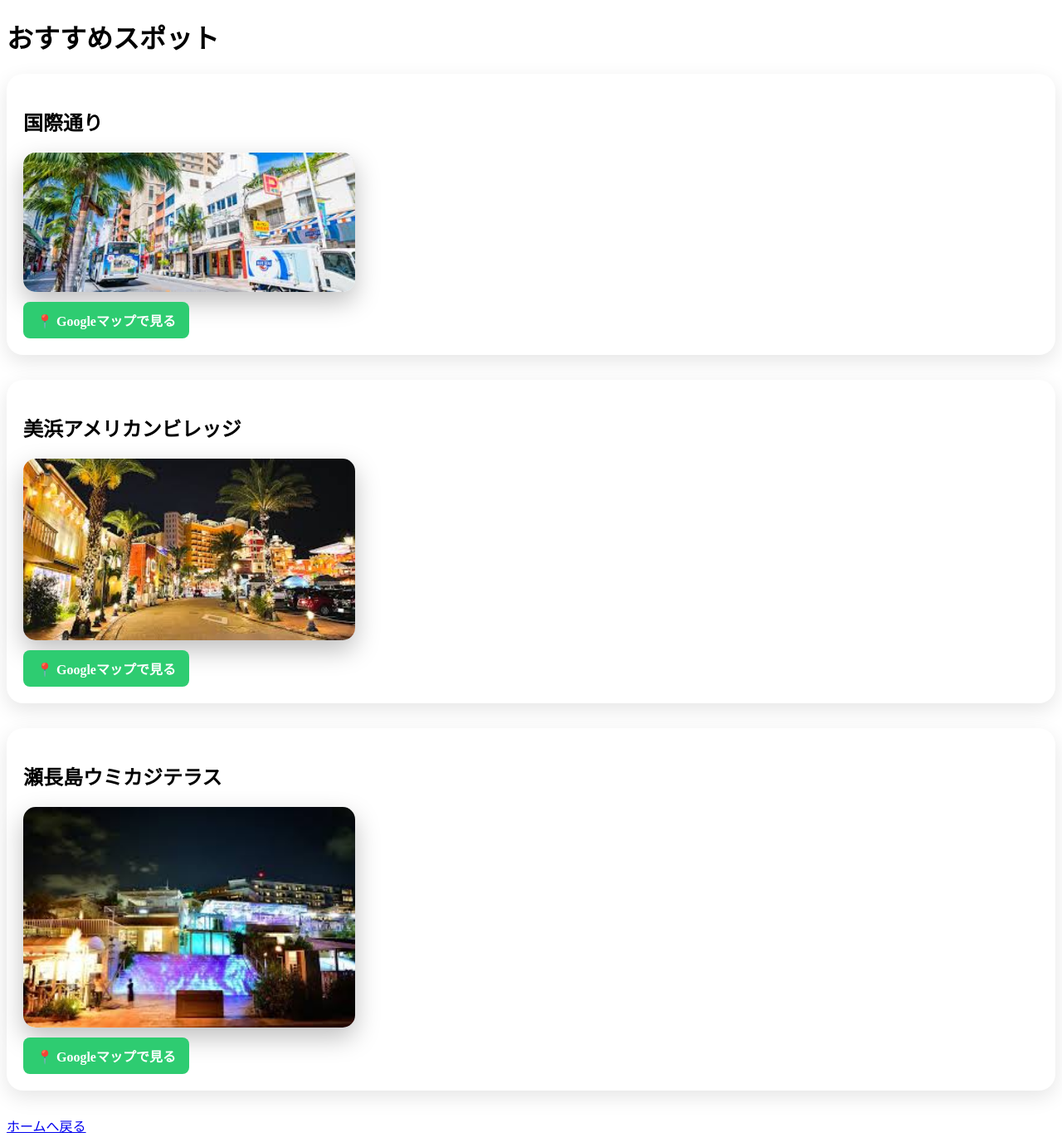
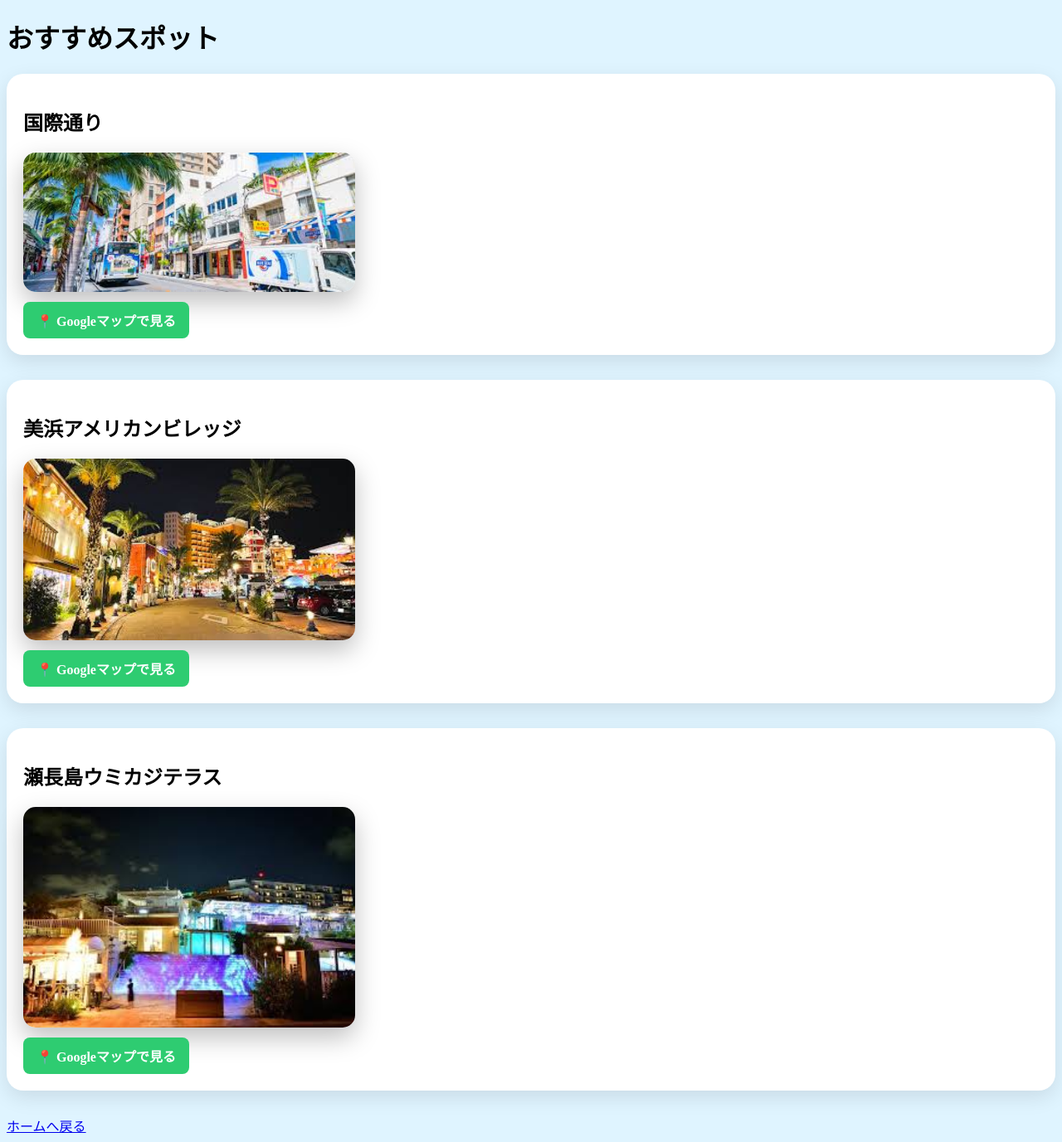
Before and after one commit to genta1915/oki-now, a Django app: page /result/ in a window 1280 px wide. Shown: the whole page at 83% size. Run offline with Django 5.2, Linux system fonts and the light colour scheme.

Commit message:
結果画面のデザインを修正

```diff
--- a/spots/templates/spots/result.html
+++ b/spots/templates/spots/result.html
@@ -8,6 +8,10 @@
     <title>おすすめスポット</title>
 
     <style>
+        body {
+            background-color: #dff4ff;
+        }
+
         .map-button {
             display: inline-block;
             background-color: #2ecc71;
```
